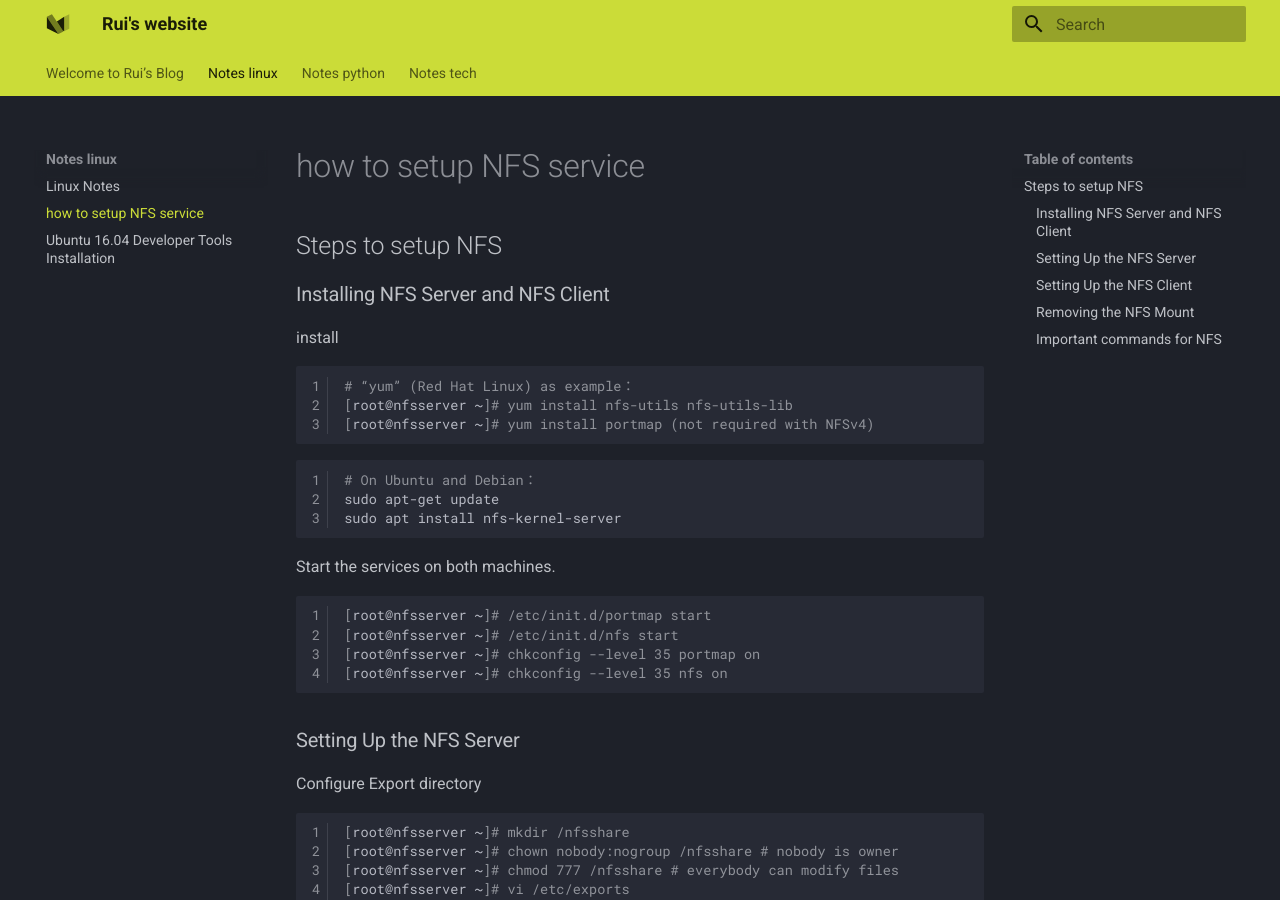
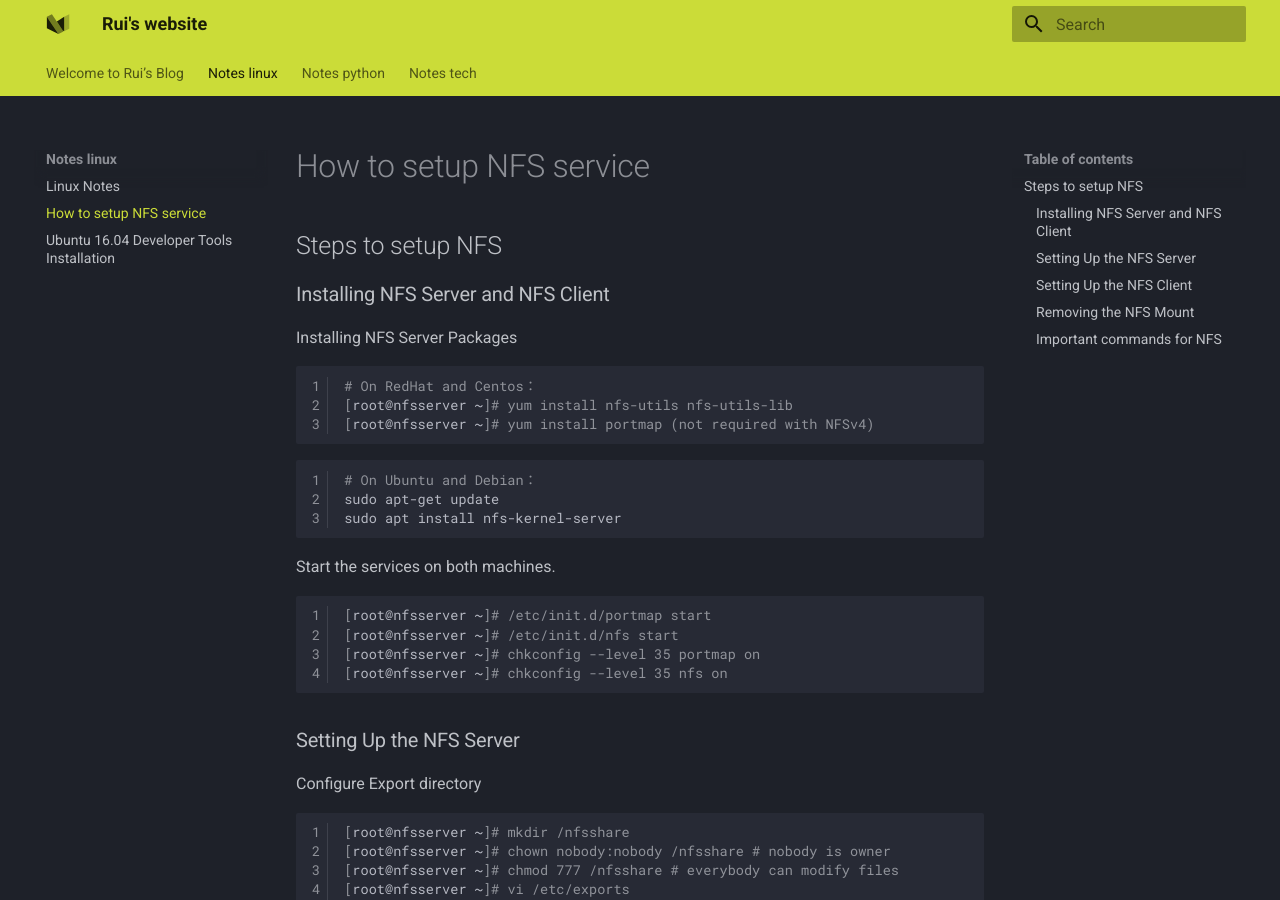
Before and after one commit to liambob77/ruihan.tech, an MkDocs documentation site: the page built from docs/notes_linux/nfs.md, in a window 1280 px wide and 900 px high. Built offline with MkDocs 1.6.1 and Material for MkDocs 9.7.7, drawn with Linux system fonts in a browser that asks for light colours.

Commit message:
uppdate nfs

````diff
--- a/docs/notes_linux/nfs.md
+++ b/docs/notes_linux/nfs.md
@@ -1,18 +1,18 @@
 ---
-title: 'how to setup NFS service'
+title: 'How to setup NFS service'
 date: '1/19/2021'
 authors: 'Liam bob'
-tags: Linux NFS
+tags: Linux
 ---
 
 ## Steps to setup NFS
 
 ### Installing NFS Server and NFS Client
 
-install
+Installing NFS Server Packages
 
 ```bash
-# “yum” (Red Hat Linux) as example：
+# On RedHat and Centos：
 [root@nfsserver ~]# yum install nfs-utils nfs-utils-lib
 [root@nfsserver ~]# yum install portmap (not required with NFSv4)
 ```
@@ -38,7 +38,7 @@ Configure Export directory
 
 ```bash
 [root@nfsserver ~]# mkdir /nfsshare
-[root@nfsserver ~]# chown nobody:nogroup /nfsshare # nobody is owner
+[root@nfsserver ~]# chown nobody:nobody /nfsshare # nobody is owner
 [root@nfsserver ~]# chmod 777 /nfsshare # everybody can modify files
 [root@nfsserver ~]# vi /etc/exports
 
````
